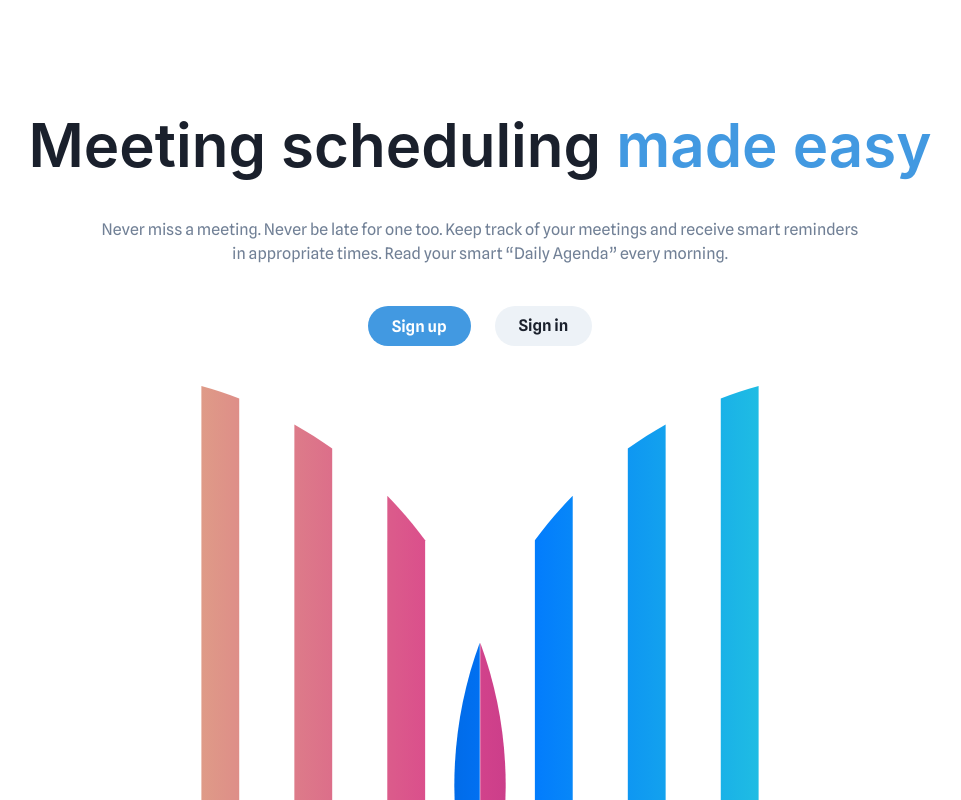
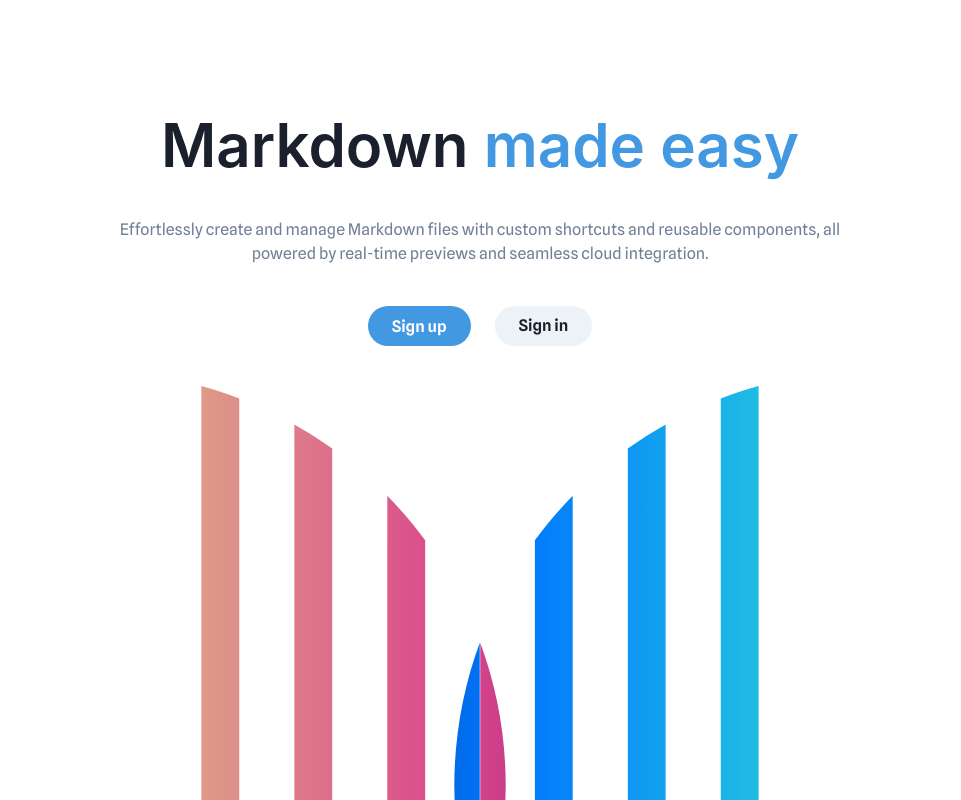
Before and after one commit to imranrehman-it/synergy, a Next.js app: page /hero in a window 1280 px wide. Shown: the top 800 px of the page, without its empty margins (160-1121 px from the left). Built offline with nearby package versions, Linux system fonts and the light colour scheme.

Commit message:
updated readme.mc

```diff
--- a/src/app/hero/page.tsx
+++ b/src/app/hero/page.tsx
@@ -28,15 +28,13 @@ export default function CallToActionWithIllustration() {
           fontWeight={600}
           fontSize={{ base: '3xl', sm: '4xl', md: '6xl' }}
           lineHeight={'110%'}>
-          Meeting scheduling{' '}
+          Markdown{' '}
           <Text as={'span'} color={'blue.400'}>
             made easy
           </Text>
         </Heading>
         <Text color={'gray.500'} maxW={'3xl'}>
-          Never miss a meeting. Never be late for one too. Keep track of your meetings and
-          receive smart reminders in appropriate times. Read your smart “Daily Agenda”
-          every morning.
+        Effortlessly create and manage Markdown files with custom shortcuts and reusable components, all powered by real-time previews and seamless cloud integration.
         </Text>
         <Stack spacing={6} direction={'row'}>
           <Button
@@ -50,7 +48,7 @@ export default function CallToActionWithIllustration() {
             >
             Sign up
           </Button>
-          <Button rounded={'full'} px={6}>
+          <Button onClick={()=>router.push('/login')} rounded={'full'} px={6}>
             Sign in
           </Button>
         </Stack>
```
Also changed, not shown: 1 other file (tests, documents, lock files or other folders).
